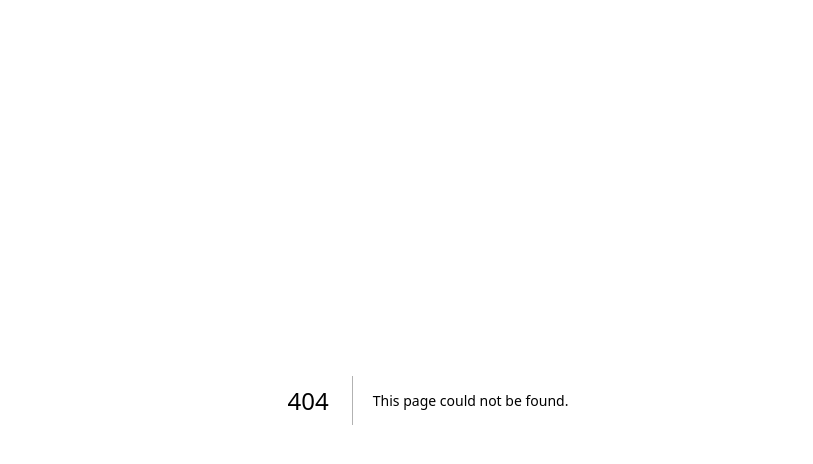
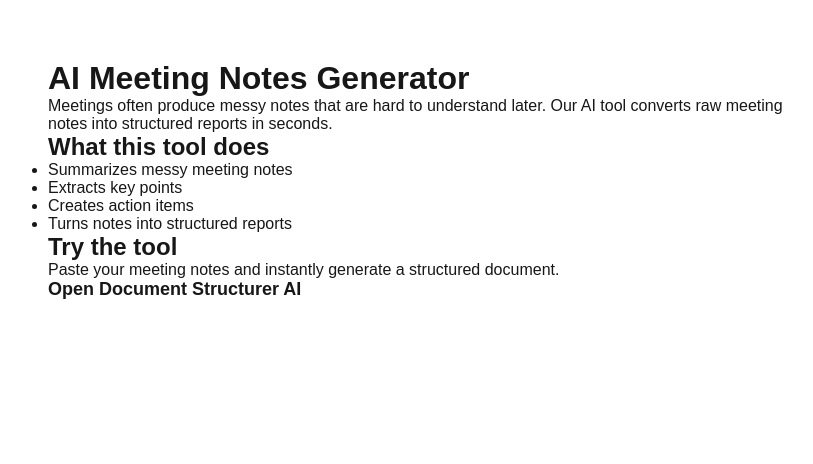
Before and after one commit to RobertFatu91/document-structurer-ai, a Next.js app: page /ai-meeting-notes in a window 1280 px wide. Before the commit this address had no page. Shown: the top 464 px of the page, without its empty margins (212-1025 px from the left). Built offline with nearby package versions, Linux system fonts and the light colour scheme.

Commit message:
add ai meeting notes SEO page

```diff
--- /dev/null
+++ b/app/ai-meeting-notes/page.js
@@ -0,0 +1,36 @@
+export const metadata = {
+  title: "AI Meeting Notes Generator",
+  description: "Turn messy meeting notes into structured reports with summaries, key points and action items using AI."
+}
+
+export default function Page() {
+  return (
+    <div style={{maxWidth:"800px", margin:"40px auto", padding:"20px"}}>
+      <h1>AI Meeting Notes Generator</h1>
+
+      <p>
+      Meetings often produce messy notes that are hard to understand later.
+      Our AI tool converts raw meeting notes into structured reports in seconds.
+      </p>
+
+      <h2>What this tool does</h2>
+
+      <ul>
+        <li>Summarizes messy meeting notes</li>
+        <li>Extracts key points</li>
+        <li>Creates action items</li>
+        <li>Turns notes into structured reports</li>
+      </ul>
+
+      <h2>Try the tool</h2>
+
+      <p>
+      Paste your meeting notes and instantly generate a structured document.
+      </p>
+
+      <a href="/" style={{fontSize:"18px", fontWeight:"bold"}}>
+        Open Document Structurer AI
+      </a>
+    </div>
+  );
+}
```
